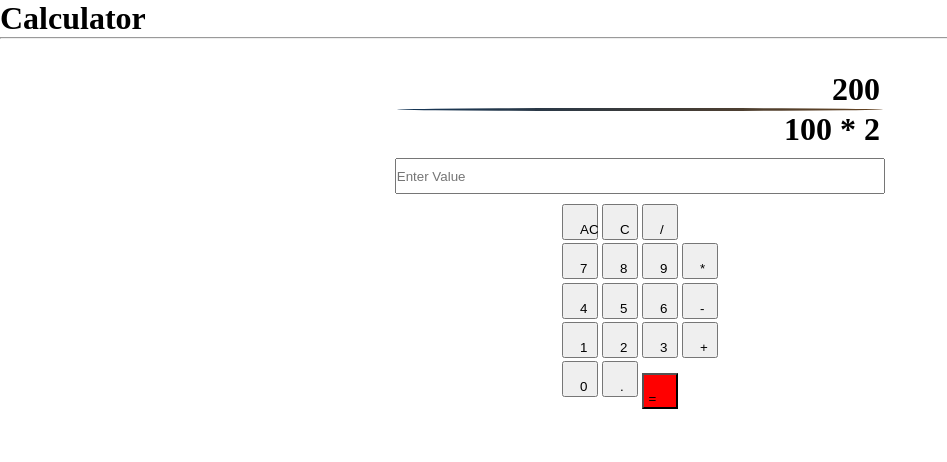
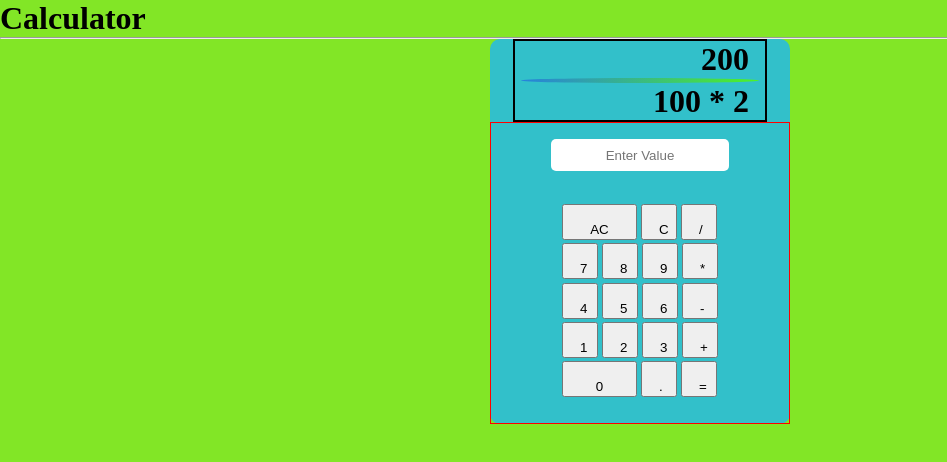
Before and after one commit to BixBee96/calculator-with-vanilla-js, a website: page index.html in a window 1280 px wide. Shown: the whole page, without its empty margins (0-947 px from the left). Drawn offline with Linux system fonts and the light colour scheme; files that its build step writes are made by us from their sources.

Commit message:
made ui need to make working script and funtion

```diff
--- a/css/stylesheet.css
+++ b/css/stylesheet.css
@@ -3,24 +3,30 @@
   padding: 0;
 }
 
+body {
+  background-color: rgb(130, 230, 38);
+}
 .cal-body {
-  width: 40%;
+  background-color: rgb(50, 192, 202);
+  max-height: 500px;
+  max-width: 300px;
   margin: auto;
-  margin-top: 2rem;
+  border-radius: 10px;
 }
 
 /* Result and equation style Box*/
 .result-display {
   min-height: 20%;
-  min-width: 95%;
+  max-width: 250px;
   margin: auto;
   display: flex;
   align-items: flex-end;
   flex-direction: column;
+  border: 2px solid black;
 }
 .result-display hr {
-  height: 0.2rem;
-  background-image: linear-gradient(to right, #123456, #654321);
+  height: 0.3rem;
+  background-image: linear-gradient(to right, #2682dd, #4ef325); /*change color*/
   width: 95%;
   border-radius: 50%;
   margin: auto;
@@ -34,35 +40,46 @@
 
 /* Input and Button style Box */
 .cal-input-box {
-  min-height: 75%;
-  min-width: 95%;
+  min-height: 300px;
+  min-width: 80%;
   margin: auto;
   display: flex;
   align-items: center;
   justify-content: space-evenly;
   flex-direction: column;
+  border: 1px red solid;
 }
 
 .cal-input {
   height: 2rem;
-  width: 95%;
+  width: 60%;
   margin: 10px;
+  border: none;
+  border-radius: 5px;
+  text-align: center;
+}
+
+.cal-input:focus {
+  outline: none;
+  transform: scale(1.1);
+  transition: ease-out 0.1s;
 }
 
 .btn-container {
   display: flex;
   flex-direction: column;
+  margin: 1rem;
 }
-
-.btn-submit {
-  height: 100px;
-  writing-mode: vertical-rl;
-  text-orientation: upright;
-  background-color: red;
-}
+/* button styling */
 .cal-btn {
   height: 1rem;
   width: 1rem;
   padding: 1rem;
   margin-bottom: 0.2rem;
+  text-align: center;
 }
+.btn-all-clear,
+.btn-0 {
+  width: 48%;
+  text-align: center;
+}
--- a/index.html
+++ b/index.html
@@ -3,7 +3,7 @@
   <head>
     <meta charset="UTF-8" />
     <meta name="viewport" content="width=device-width, initial-scale=1.0" />
-    <link rel="stylesheet" href="stylesheet.css" />
+    <link rel="stylesheet" href="css/stylesheet.css" />
     <title>Calculator</title>
   </head>
 
@@ -20,14 +20,14 @@
         <!-- equation display -->
         <h3 class="equation-display">100 * 2</h3>
       </div>
-
+      <!-- numbers body -->
       <div class="cal-input-box">
         <!-- input field for Calculator -->
         <input class="cal-input" type="text" placeholder="Enter Value" />
         <div class="btn-container">
           <!-- Button Value -->
           <div>
-            <button class="cal-btn btn-clear">AC</button>
+            <button class="cal-btn btn-all-clear">AC</button>
             <button class="cal-btn btn-delete">C</button>
             <button class="cal-btn btn-divide">/</button>
           </div>
```
